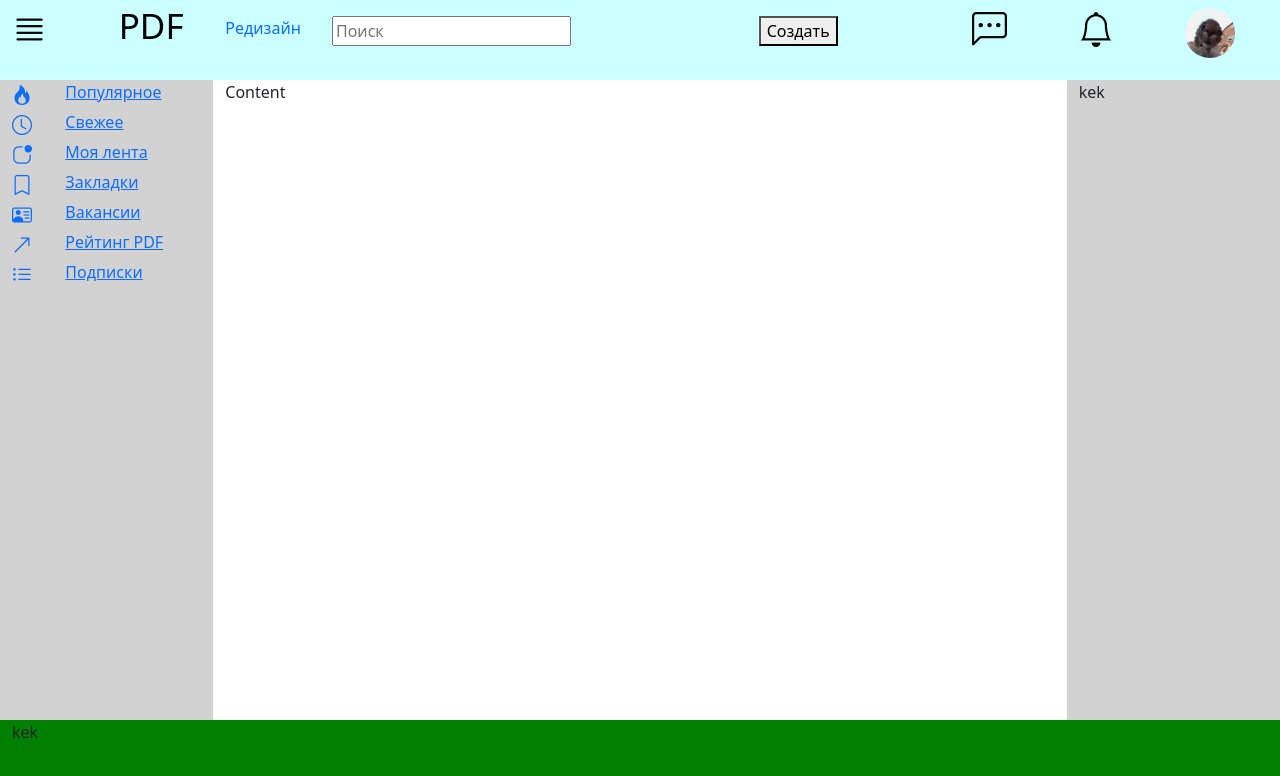
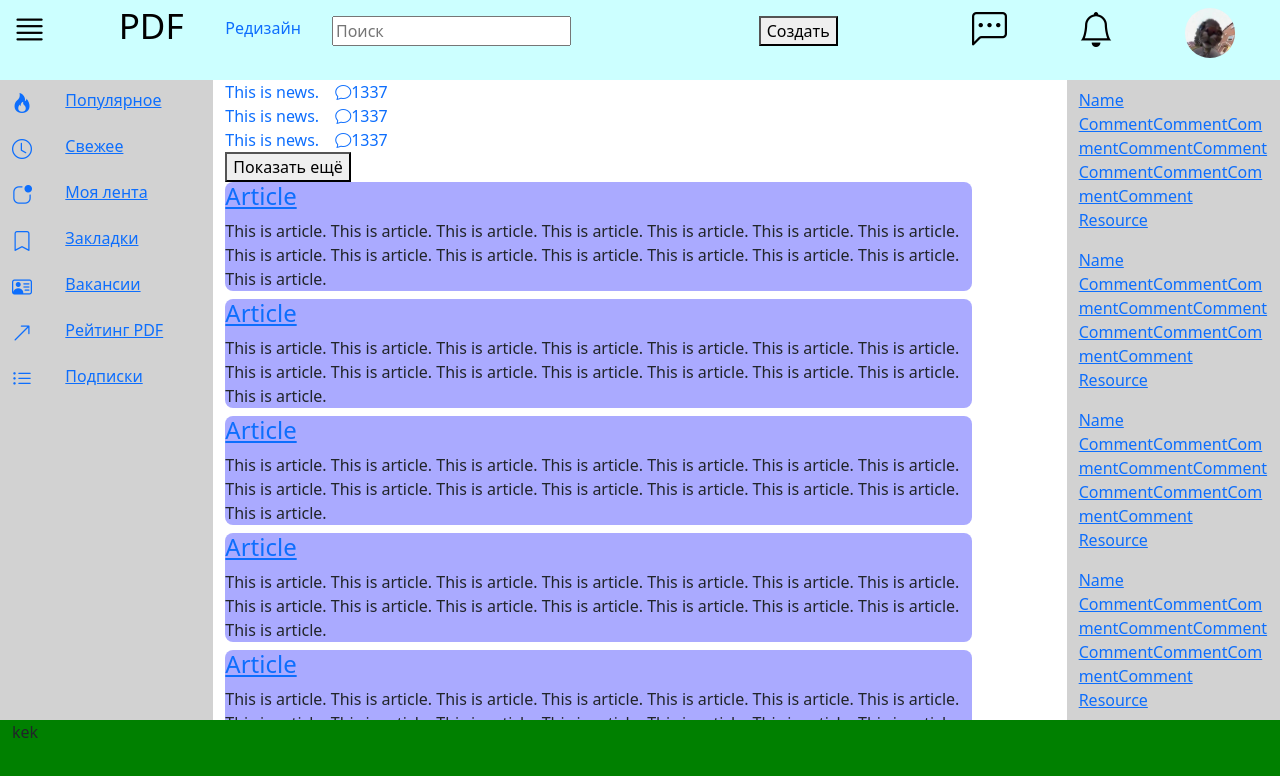
Before and after one commit to atmosphere1337/react_pages, a React (Create React App) app: page /pdf in a window 1280 px wide. Shown: the top 776 px of the page. Built offline with nearby package versions, Linux system fonts and the light colour scheme.

Commit message:
pdf: content, sidebard sketch.

```diff
--- a/src/components/pdf/Content.js
+++ b/src/components/pdf/Content.js
@@ -1,4 +1,71 @@
 import styled from 'styled-components';
+
+function New()
+{
+    return(
+        <div>
+            <a href="">
+                <div style={{display: "inline-block", marginRight: "1em"}}>
+                    This is news.
+                </div>
+            </a>
+            <a href="">
+                <i class="bi bi-chat"></i>
+                <div style={{display: "inline-block"}}>
+                    1337
+                </div>
+            </a>
+
+        </div>
+    );
+}
+function News()
+{
+    return(
+        <div>
+           <New />
+           <New />
+           <New />
+           <button>Показать ещё</button>
+        </div>
+    );
+}
+function Post()
+{
+    const Style = styled.div`
+        width: 90%;
+        background-color: rgb(170, 170, 255);
+        border-radius:  1vmin;
+        margin-bottom: 1%;
+    `;
+    return(
+        <Style>
+            <a href="">
+                <h4>Article</h4>
+            </a>
+            <div>
+                This is article. This is article. This is article.
+                This is article. This is article. This is article.
+                This is article. This is article. This is article.
+                This is article. This is article. This is article.
+                This is article. This is article. This is article.
+            </div>
+        </Style>
+    );
+}
+function Posts()
+{
+    return(
+        <div>
+            <Post />
+            <Post />
+            <Post />
+            <Post />
+            <Post />
+            <Post />
+        </div>
+    );
+}
 function Content({hght="80%"})
 {
     const Style = styled.div`
@@ -7,7 +74,10 @@ function Content({hght="80%"})
         background-color: white;
     `;
     return(
-        <Style className="col-8">Content </Style>
+        <Style className="col-8">
+            <News />
+            <Posts />
+        </Style>
     );
 }
 export default Content;
--- a/src/components/pdf/Sidebar_left.js
+++ b/src/components/pdf/Sidebar_left.js
@@ -7,7 +7,7 @@ function List({name, pic})
 {
     return(
             <a href="">
-                <div class="row">
+                <div class="row py-2">
                     <div class="col-3">
                         <i class={pic} style={{fontSize: "20px"}}></i>
                     </div>
@@ -19,6 +19,7 @@ function List({name, pic})
 function Sidebar_left({hght="80%"})
 {
     const Style = styled.div`
+        overflow-y: scroll;
         height : ${hght};
         background-color: rgb(210, 210, 210);
     `;
--- a/src/components/pdf/Sidebar_right.js
+++ b/src/components/pdf/Sidebar_right.js
@@ -1,14 +1,39 @@
 import styled from "styled-components";
+function Comment()
+{
+    const Style = styled.div`
+        word-wrap: break-word;
+    `;
+    return(
+        <Style className="py-2">
+            <a href="">
+                <div>Name</div>
+            </a>
+            <a href="">
+                <div>CommentCommentCommentCommentCommentCommentCommentCommentComment</div>
+            </a>
+            <a href="">
+                <div>Resource</div>
+            </a>
+        </Style>
+    );
+}
 function Sidebar_right({hght="80%"})
 {
 
     const Style= styled.div`
         height: ${hght};
         background-color: rgb(210, 210, 210);
+        overflow-y: scroll;
     `;
 
     return(
-        <Style className ="col-2">kek</Style>
+        <Style className ="col-2">
+            <Comment />
+            <Comment />
+            <Comment />
+            <Comment />
+        </Style>
     );
 }
 export default Sidebar_right;
```
Also changed, not shown: 1 other file (tests, documents, lock files or other folders).
